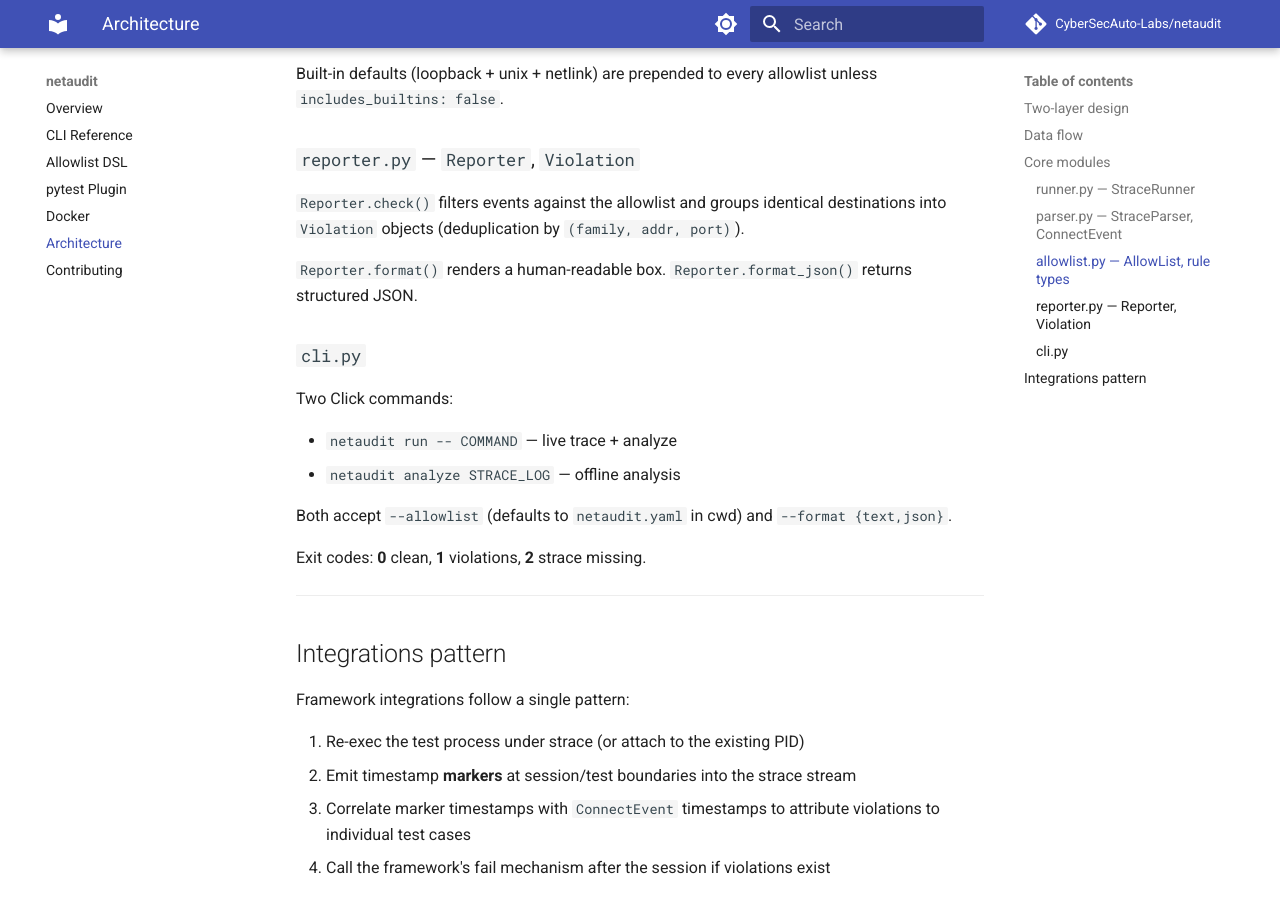
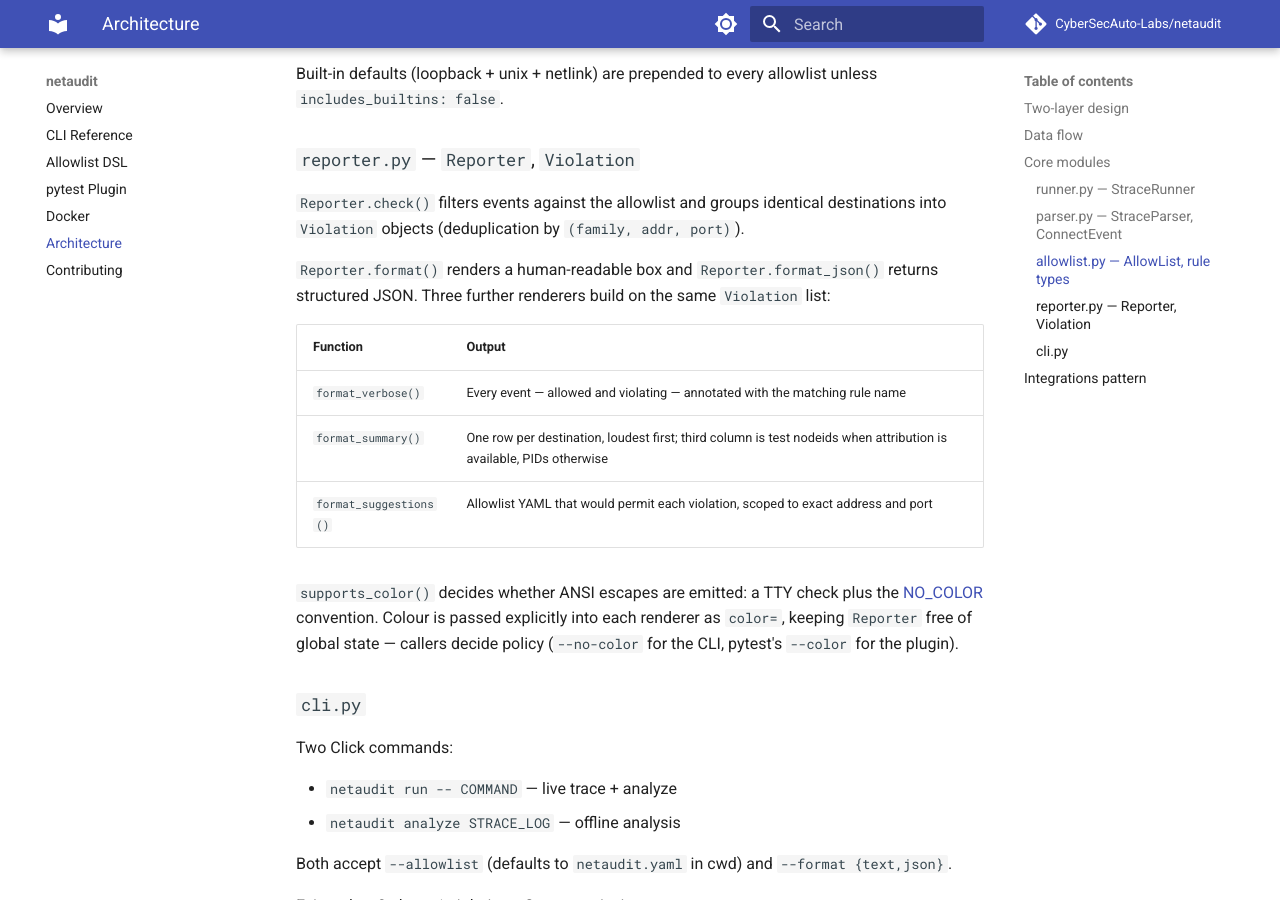
Before and after one commit to CyberSecAuto-Labs/netaudit, an MkDocs documentation site: the page built from docs/architecture.md, in a window 1280 px wide and 900 px high, scrolled down 2010 px. Built offline with MkDocs 1.6.1 and Material for MkDocs 9.7.7, drawn with Linux system fonts in a browser that asks for light colours; comment, search, counter and statistics services are not loaded; some of the changed text lies outside the part shown.

Commit message:
docs: cover new flags in readme and refresh reporter architecture

````diff
--- a/docs/architecture.md
+++ b/docs/architecture.md
@@ -12,7 +12,7 @@ netaudit/
 ├── reporter.py        # Groups violations, formats output
 ├── cli.py             # CLI entry point (run / analyze)
 └── integrations/
-    └── pytest_plugin.py   # (future) pytest integration
+    └── pytest_plugin.py   # pytest integration (test attribution)
 ```
 
 The core must not import anything from integrations.
@@ -89,7 +89,19 @@ Built-in defaults (loopback + unix + netlink) are prepended to every allowlist u
 
 `Reporter.check()` filters events against the allowlist and groups identical destinations into `Violation` objects (deduplication by `(family, addr, port)`).
 
-`Reporter.format()` renders a human-readable box. `Reporter.format_json()` returns structured JSON.
+`Reporter.format()` renders a human-readable box and `Reporter.format_json()` returns structured
+JSON. Three further renderers build on the same `Violation` list:
+
+| Function | Output |
+|---|---|
+| `format_verbose()` | Every event — allowed and violating — annotated with the matching rule name |
+| `format_summary()` | One row per destination, loudest first; third column is test nodeids when attribution is available, PIDs otherwise |
+| `format_suggestions()` | Allowlist YAML that would permit each violation, scoped to exact address and port |
+
+`supports_color()` decides whether ANSI escapes are emitted: a TTY check plus the
+[NO_COLOR](https://no-color.org/) convention. Colour is passed explicitly into each
+renderer as `color=`, keeping `Reporter` free of global state — callers decide policy
+(`--no-color` for the CLI, pytest's `--color` for the plugin).
 
 ### `cli.py`
 
````
Also changed, not shown: README.md (+6 -0 lines), docs/index.md (+3 -0 lines).
